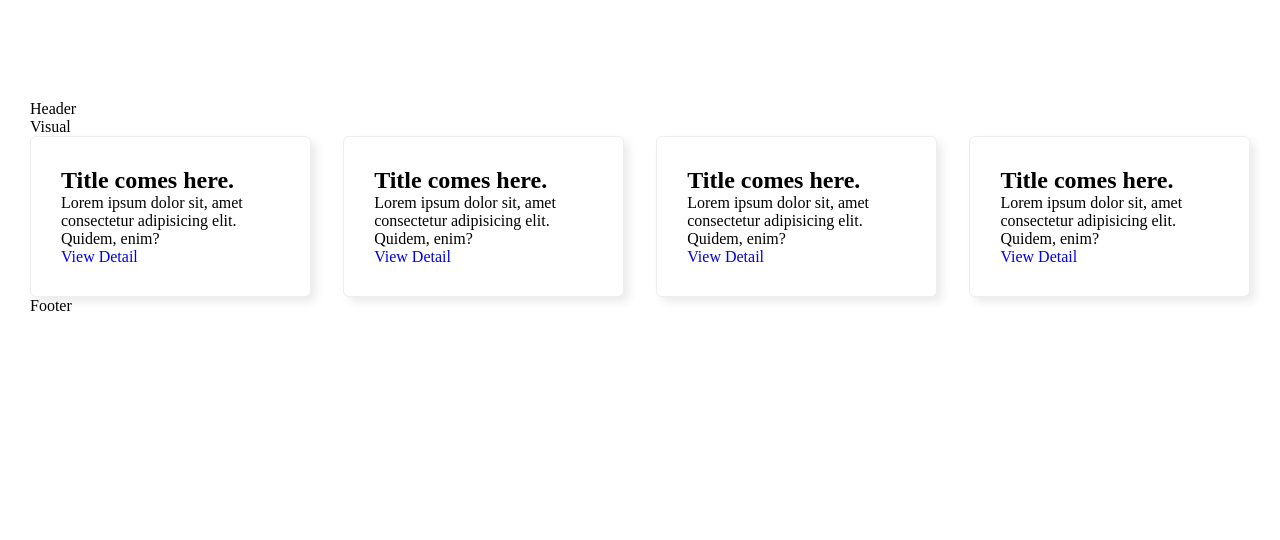
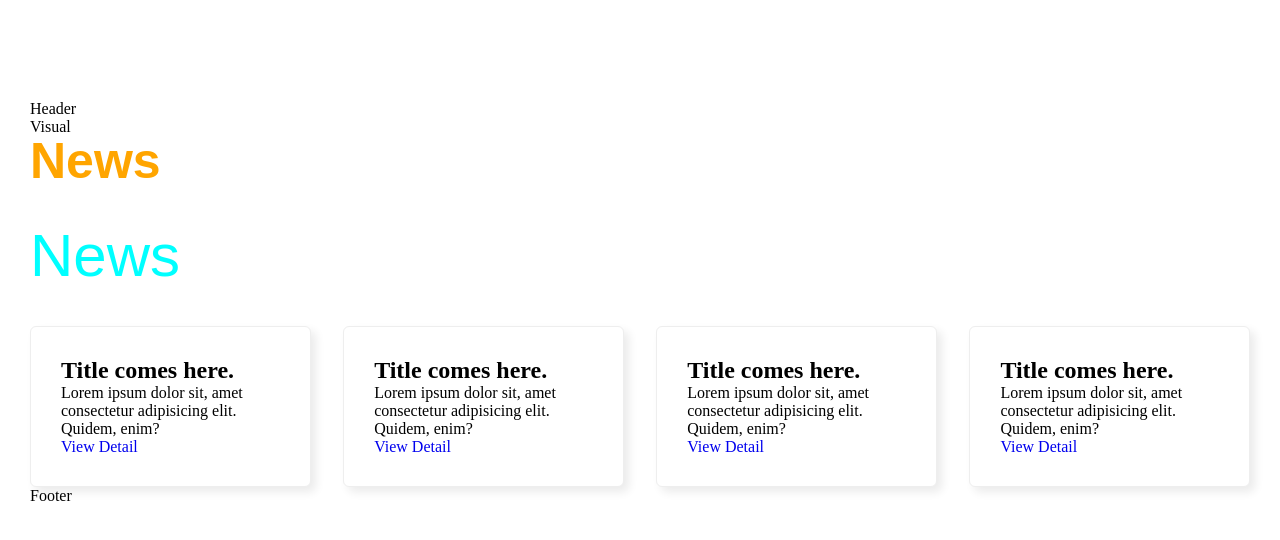
Before and after one commit to aajy/react, a React (Create React App) app: page / in a window 1280 px wide. Shown: the top 540 px of the page. Built offline with nearby package versions, Linux system fonts and the light colour scheme.

Commit message:
가상돔에 스타일 객체 지정 두가지

```diff
--- a/src/App.jsx
+++ b/src/App.jsx
@@ -5,10 +5,17 @@ import News from './components/sub/News';
 import '../src/scss/style.scss';
 
 function App() {
+	const fontStyle = {
+		color: 'aqua',
+		fontSize: 60,
+		fontWeight: 'normal',
+	};
 	return (
 		<>
 			<Header />
 			<Visual />
+			<h1 style={{ color: 'orange', fontSize: 50 }}>News</h1>
+			<h1 style={fontStyle}>News</h1>
 			<section>
 				<News />
 				<News />
```
